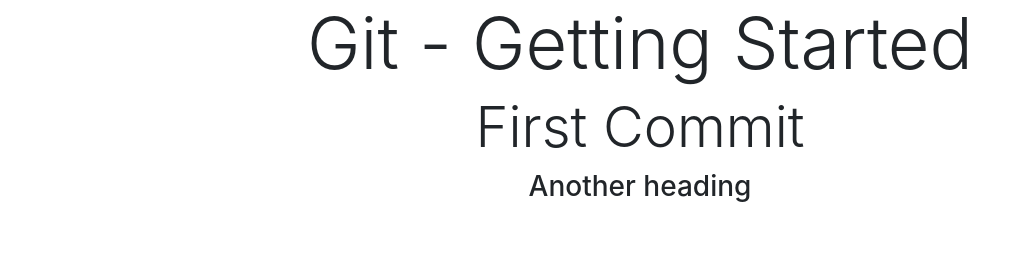
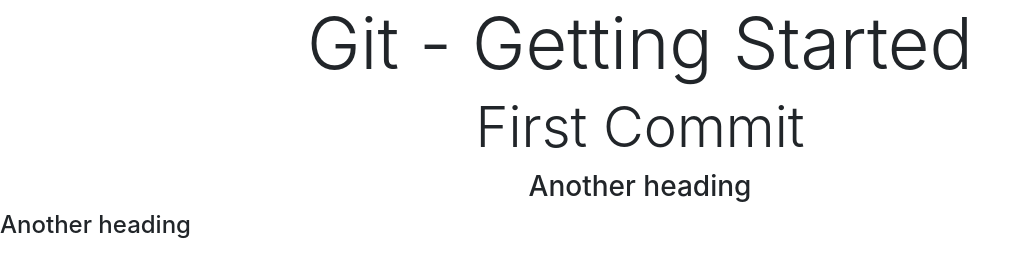
Before and after one commit to MarkLannen/Git_GitHub-Masterclass, a plain HTML site: page index.html in a window 1280 px wide. Shown: the whole page, without its empty margins (0-1029 px from the left). Drawn offline with nearby package versions, Linux system fonts and the light colour scheme.

Commit message:
Added h4

```diff
--- a/index.html
+++ b/index.html
@@ -20,6 +20,8 @@
     <h2 class="display-4 text-center">First Commit</h2>
 </div>
 <h3 class="display-5 text-center">Another heading</h3>
+<h4>Another heading
+</h4>
 
 <!-- Optional JavaScript -->
 <!-- jQuery first, then Popper.js, then Bootstrap JS -->
```
